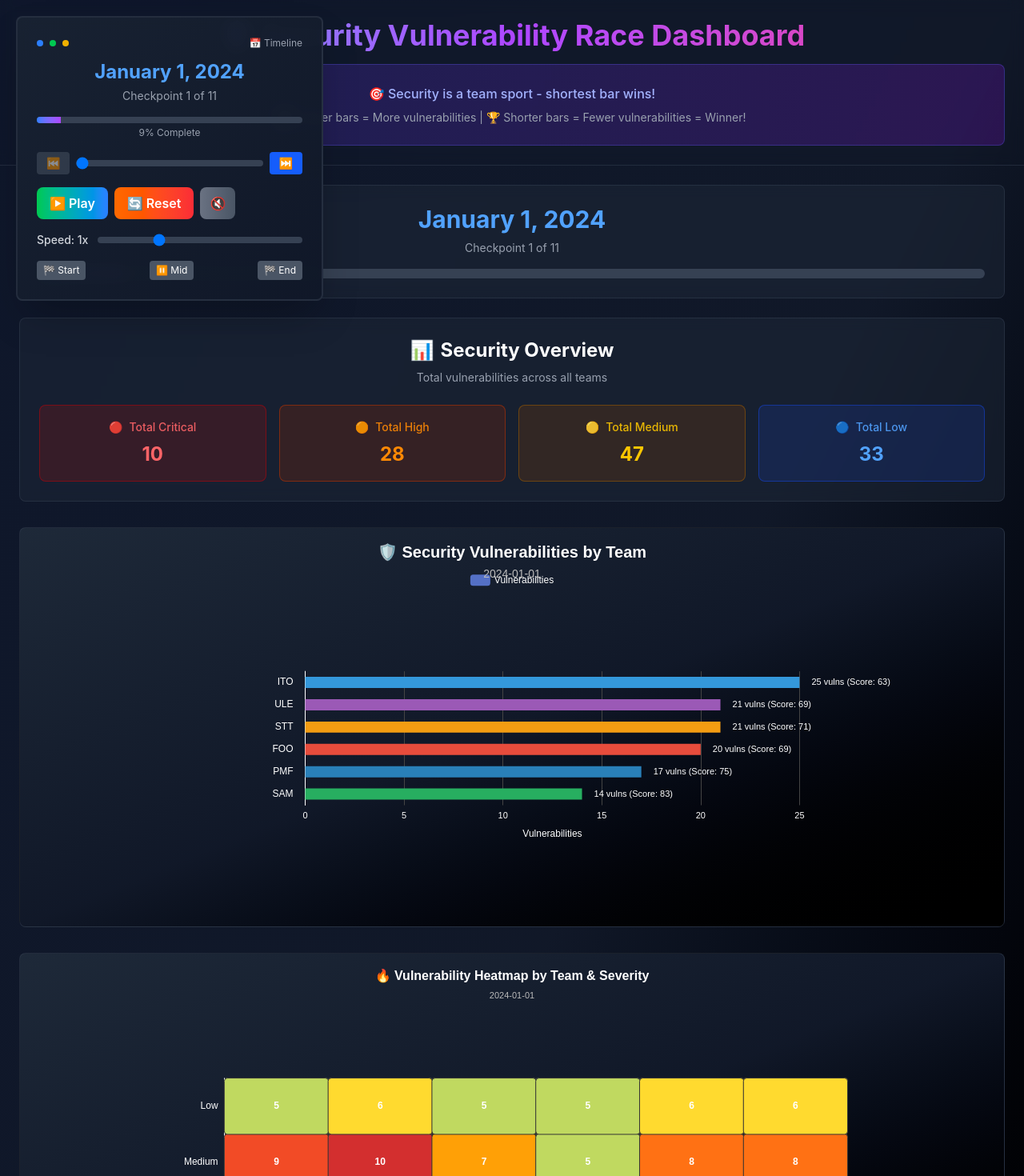
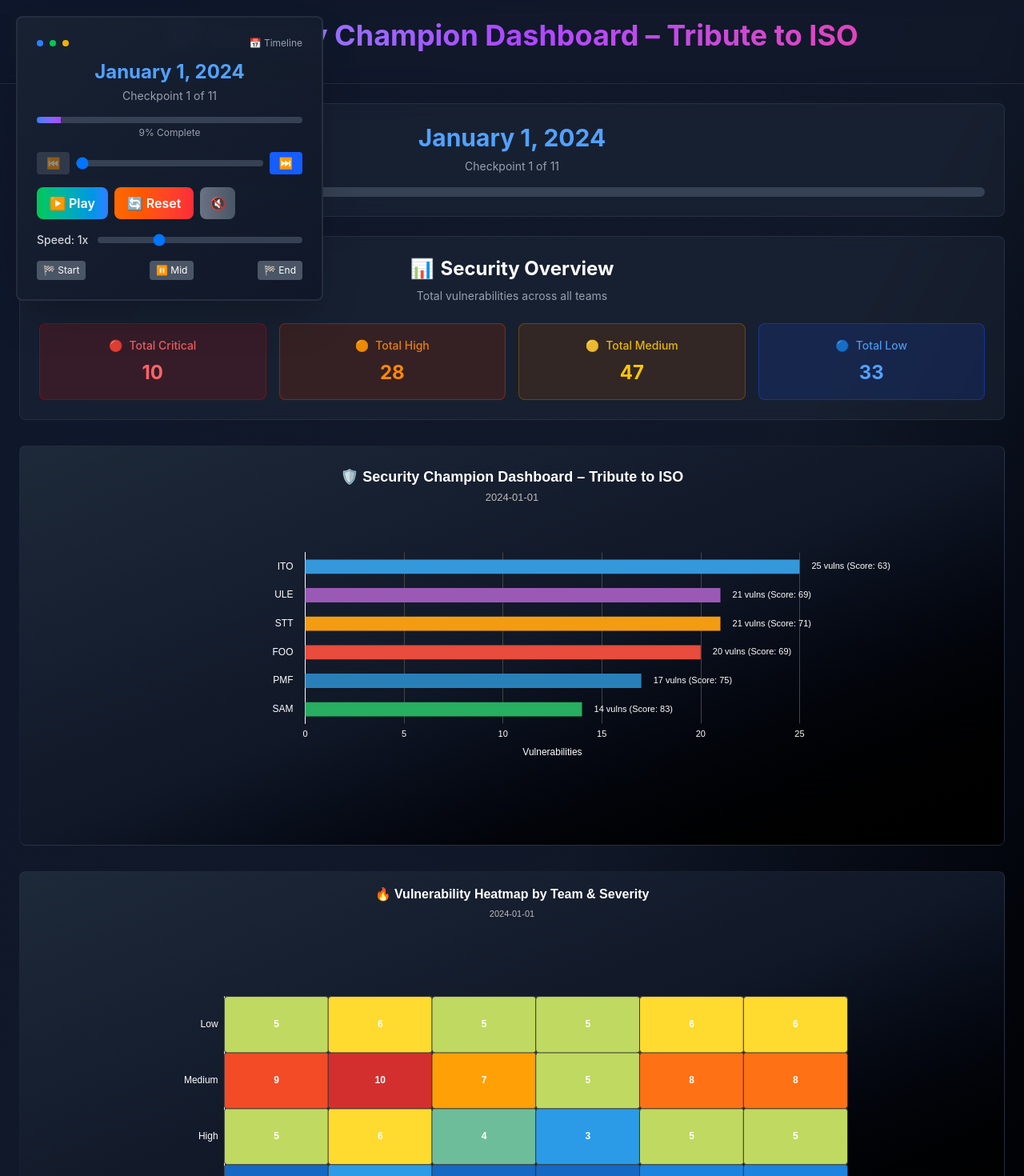
Before and after one commit to OM-EL/sec-dashboard, a React (Vite) app: page / in a window 1280 px wide. Shown: the top 1470 px of the page at 80% size. Built offline with nearby package versions, Linux system fonts and the light colour scheme.

Commit message:
feat: Update dashboard titles to reflect 'Security Champion Dashboard – Tribute to ISO' for improved clarity and branding

```diff
--- a/src/App.jsx
+++ b/src/App.jsx
@@ -373,25 +373,13 @@ function App() {
       <header className="relative z-10 w-full p-6 border-b border-gray-700/50 backdrop-blur-sm">
         <div className="max-w-7xl mx-auto">
           <h1 className="text-2xl md:text-4xl font-bold text-center bg-gradient-to-r from-blue-400 via-purple-500 to-pink-500 bg-clip-text text-transparent mb-4">
-            🛡️ Security Vulnerability Race Dashboard
+            🛡️ Security Champion Dashboard – Tribute to ISO
             {celebratingTeam && (
               <span className="block text-lg md:text-xl text-yellow-400 mt-2">
                 🔥 {celebratingTeam} is leading the charge!
               </span>
             )}
           </h1>
-
-          {/* Fun fact banner */}
-          <Card variant="highlight" className="bg-gradient-to-r from-indigo-600/20 to-purple-600/20 border-indigo-500/30">
-            <div className="text-center">
-              <div className="text-sm md:text-base font-medium text-indigo-300 mb-2">
-                {currentFunFact}
-              </div>
-              <div className="text-xs md:text-sm text-gray-400">
-                📊 Longer bars = More vulnerabilities | 🏆 Shorter bars = Fewer vulnerabilities = Winner!
-              </div>
-            </div>
-          </Card>
         </div>
       </header>
 
--- a/src/SecurityEChart.jsx
+++ b/src/SecurityEChart.jsx
@@ -83,17 +83,18 @@ const SecurityEChart = ({ data, currentFrame, colors }) => {
     // ECharts configuration
     const option = {
       title: {
-        text: '🛡️ Security Vulnerabilities by Team',
+        text: '🛡️ Security Champion Dashboard – Tribute to ISO',
         subtext: currentDate,
         left: 'center',
+        top: '2%',
         textStyle: {
           color: '#fff',
-          fontSize: 20,
+          fontSize: 18,
           fontWeight: 'bold'
         },
         subtextStyle: {
           color: '#bbb',
-          fontSize: 14
+          fontSize: 13
         }
       },
       tooltip: {
@@ -123,18 +124,11 @@ const SecurityEChart = ({ data, currentFrame, colors }) => {
           `;
         }
       },
-      legend: {
-        data: ['Vulnerabilities'],
-        textStyle: {
-          color: '#fff'
-        },
-        top: '8%'
-      },
       grid: {
         left: '25%',
         right: '20%',
         bottom: '25%',
-        top: '35%',
+        top: '25%',
         containLabel: true
       },
       xAxis: [
```
